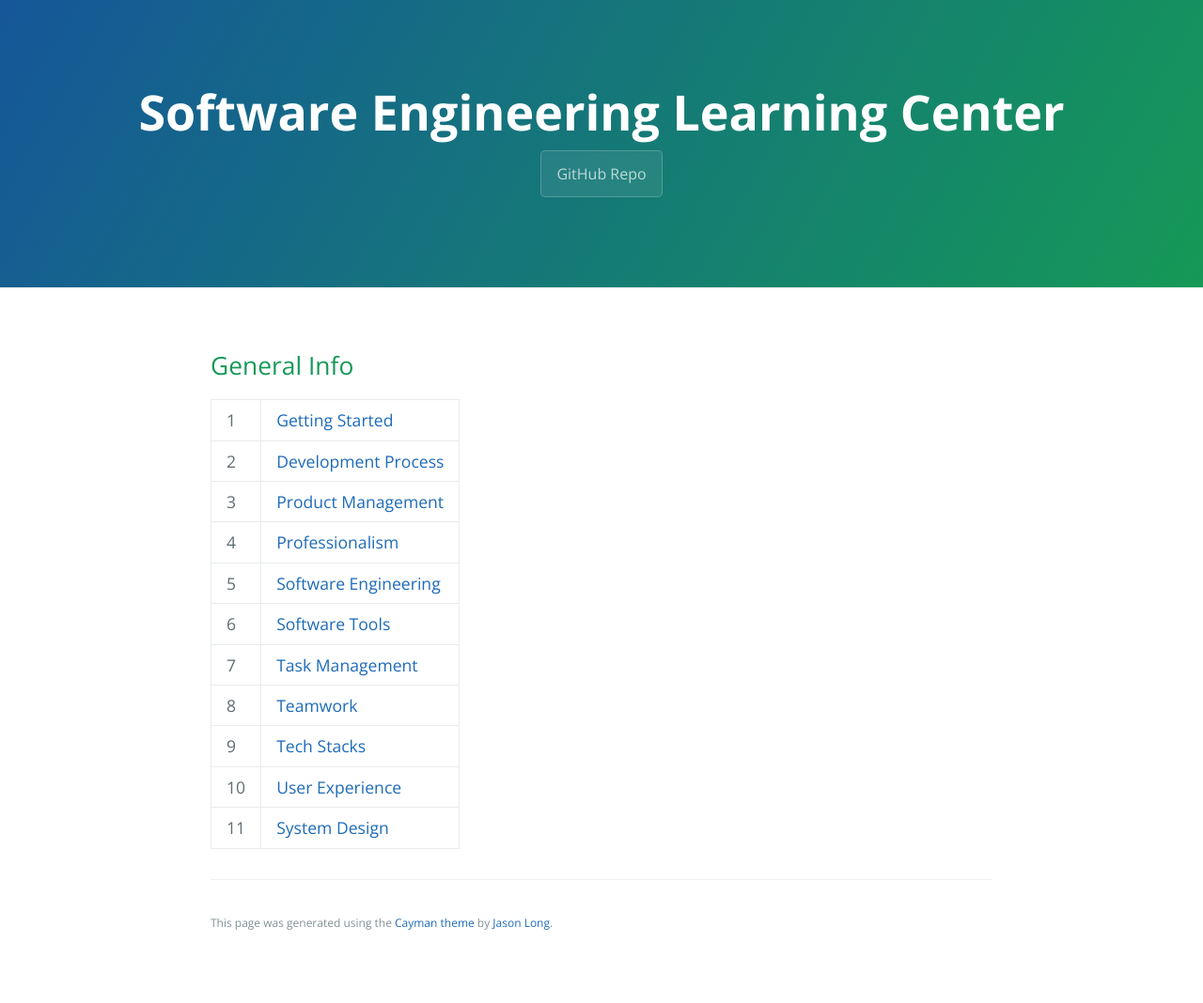
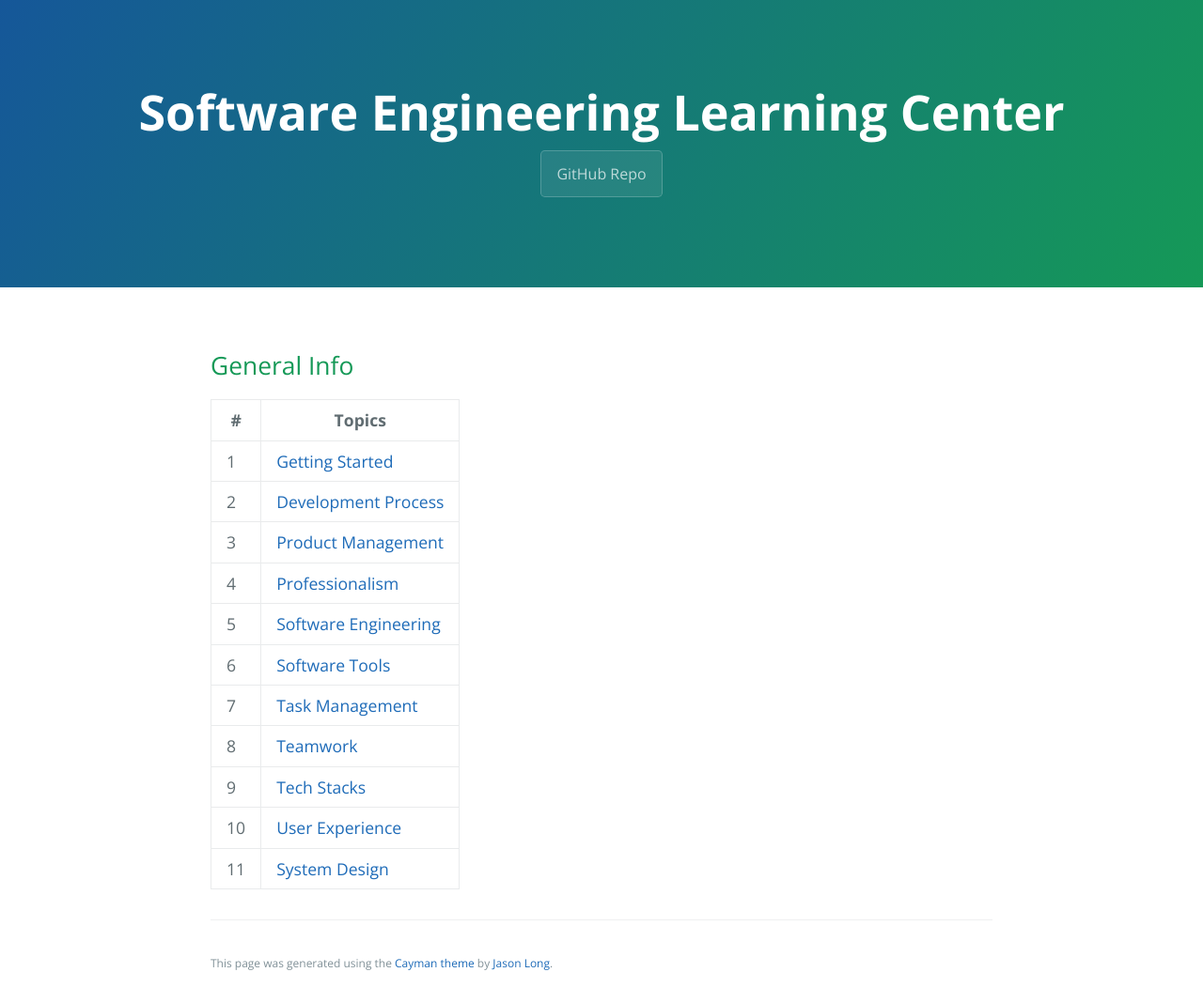
Before and after one commit to learning-software-engineering/learning-software-engineering.github.io, a Jekyll site: the page built from index.md, in a window 1280 px wide. Shown: the whole page at 94% size. Built offline with Jekyll 4.4.1, drawn with Linux system fonts in a browser that asks for light colours; before the commit the page ends 1025 px from its top, so only the background shows below that.

Commit message:
Added back the topics header

```diff
--- a/index.md
+++ b/index.md
@@ -7,6 +7,9 @@ layout: default
 
 ## General Info
 
+
+| #  | Topics |
+|----|--------|
 | 1  | [Getting Started](Topics/Development_Process.md#Getting_Started.md) |
 | 2  | [Development Process](Topics/Development_Process.md#resources-for-development-process) |
 | 3  | [Product Management](Topics/Product_Management.md#resources-for-product-management) |
```
